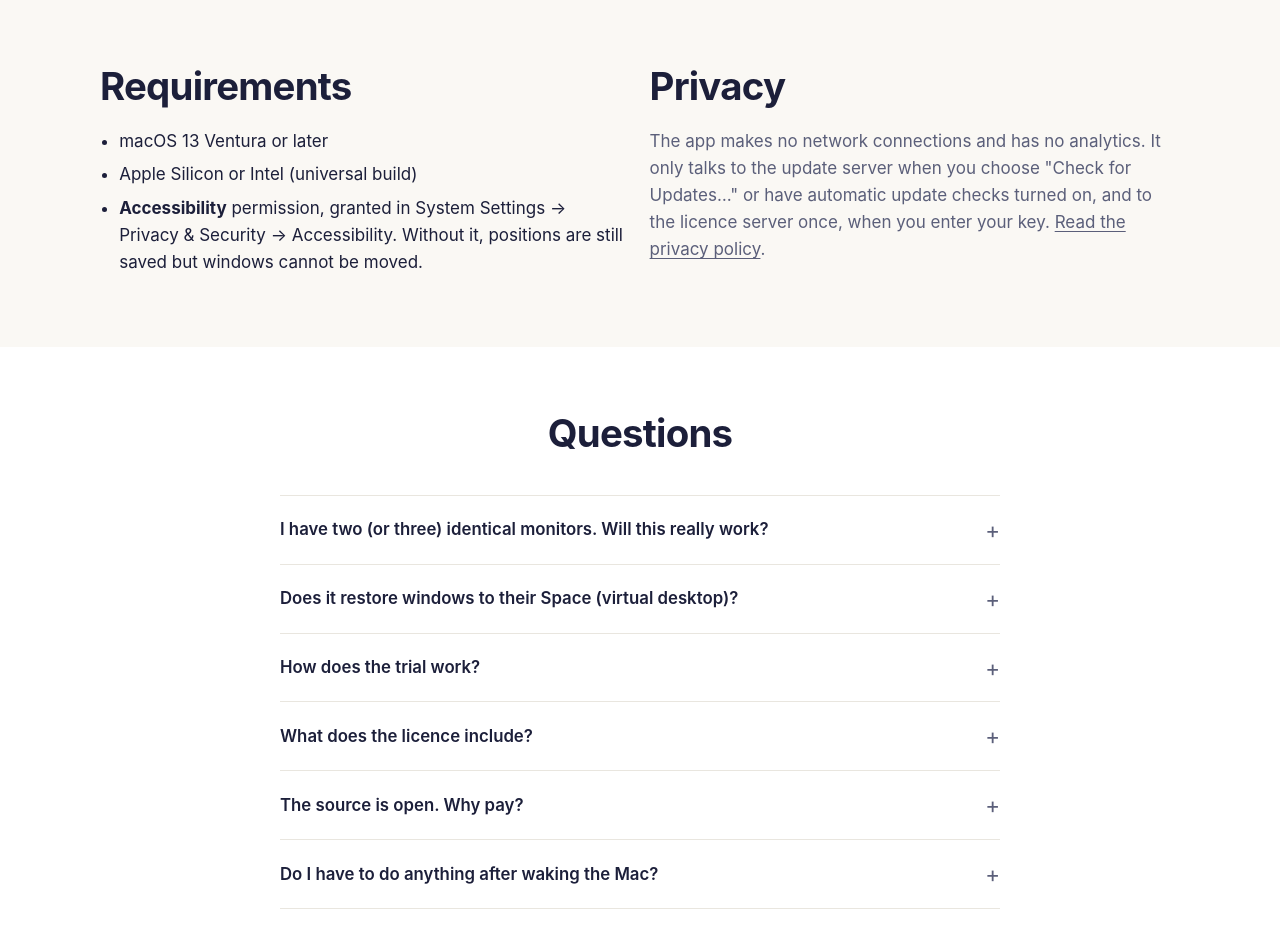
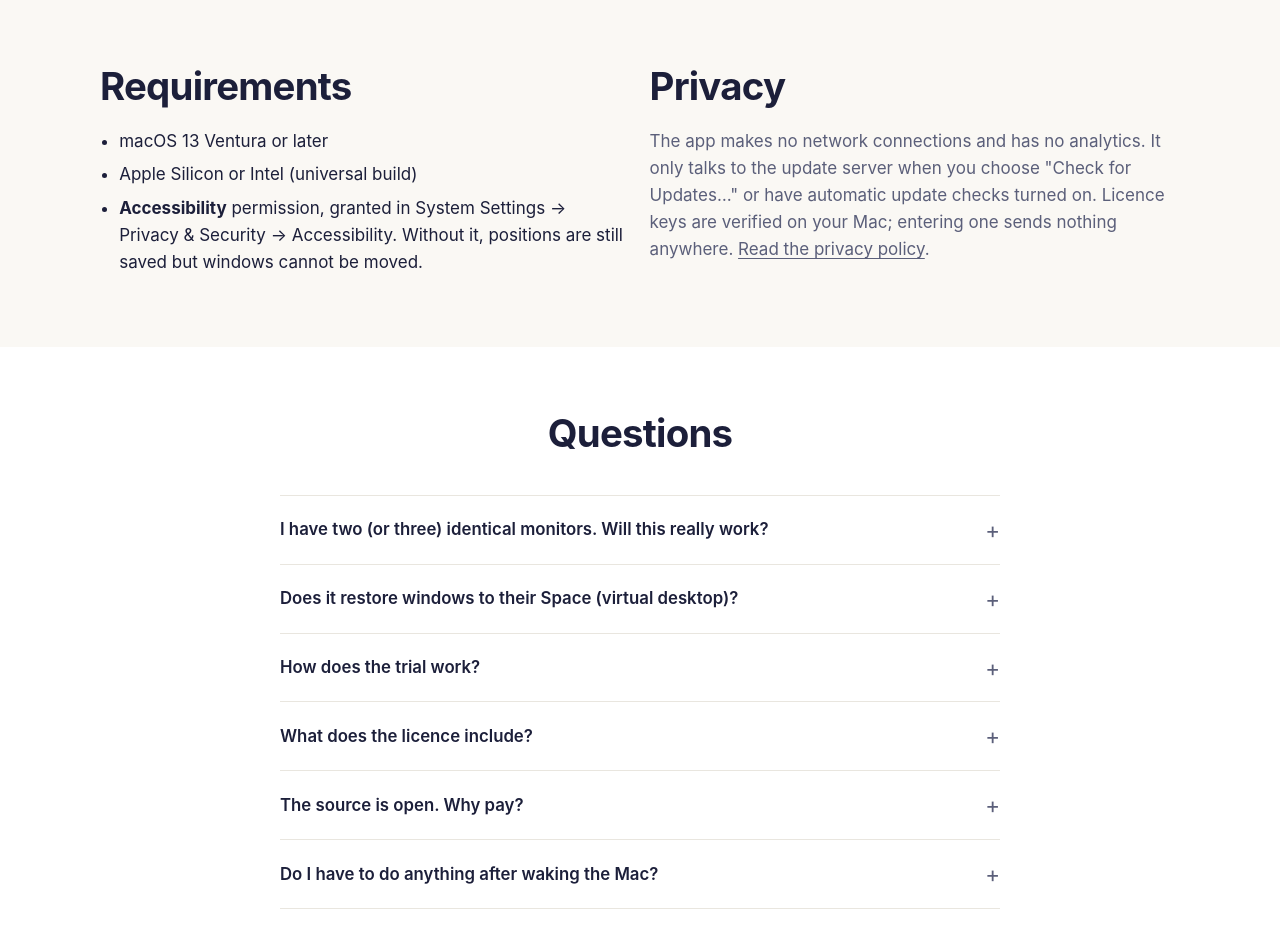
Before and after one commit to manydisplays/website, a plain HTML site: page index.html in a window 1280 px wide. Shown: the part 4920-5848 px from the top of the page. Drawn offline with Linux system fonts and the light colour scheme.

Commit message:
Privacy line: licence keys are verified offline

```diff
--- a/index.html
+++ b/index.html
@@ -232,7 +232,7 @@
         </div>
         <div>
           <h2>Privacy</h2>
-          <p class="muted">The app makes no network connections and has no analytics. It only talks to the update server when you choose "Check for Updates…" or have automatic update checks turned on, and to the licence server once, when you enter your key. <a href="privacy.html">Read the privacy policy</a>.</p>
+          <p class="muted">The app makes no network connections and has no analytics. It only talks to the update server when you choose "Check for Updates…" or have automatic update checks turned on. Licence keys are verified on your Mac; entering one sends nothing anywhere. <a href="privacy.html">Read the privacy policy</a>.</p>
         </div>
       </div>
     </section>
```
